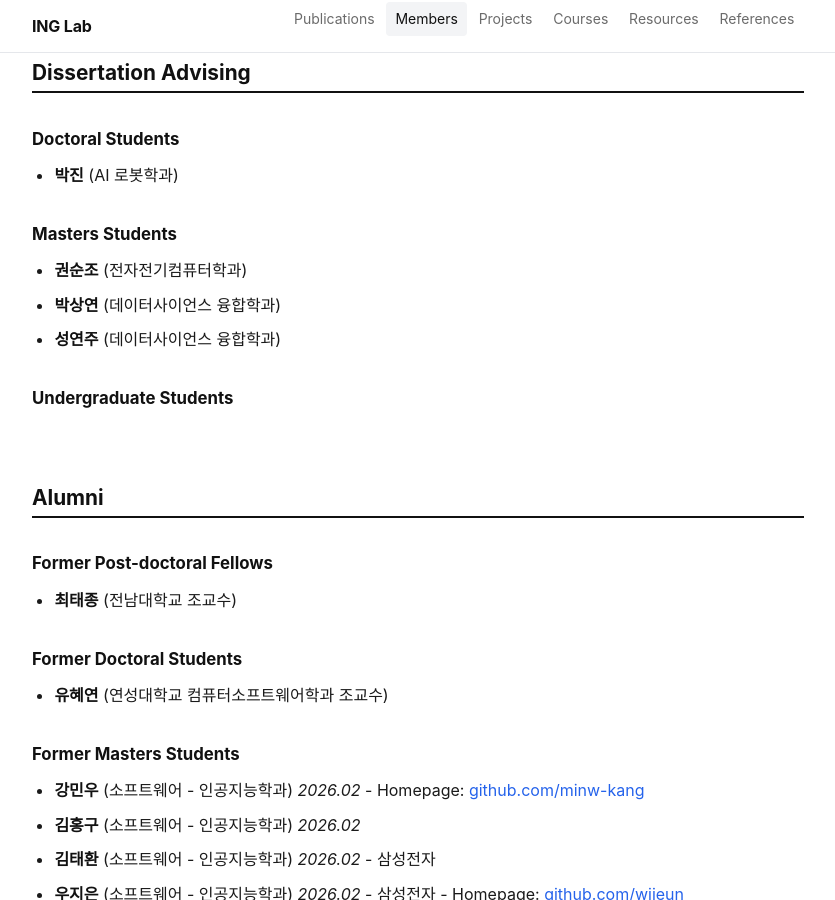
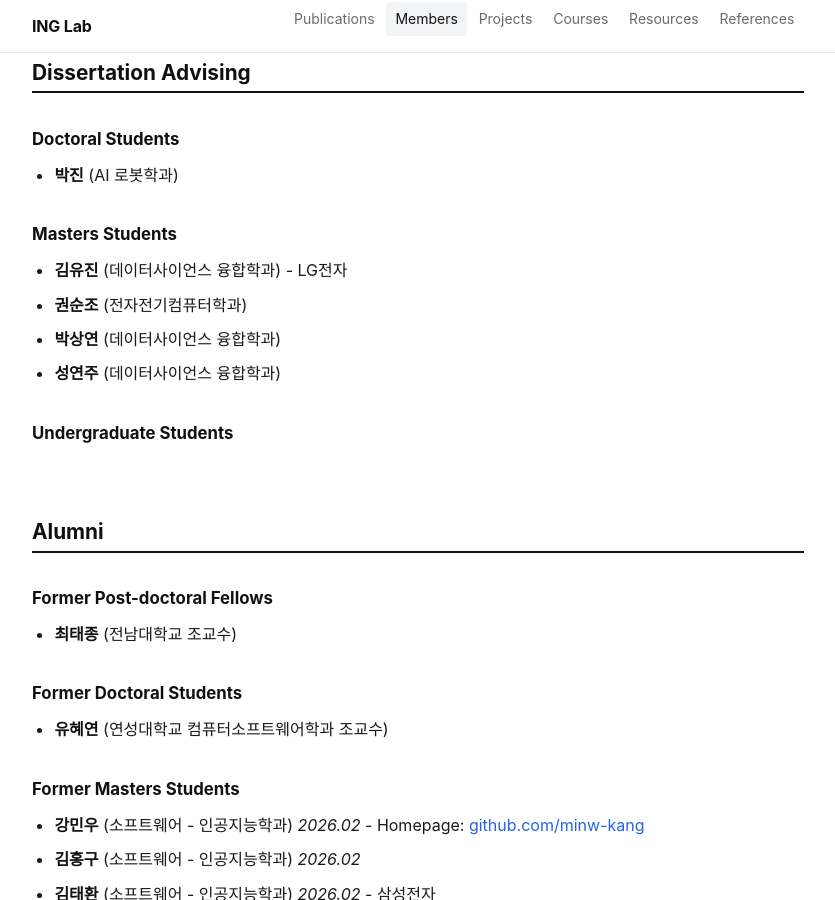
Before and after one commit to inglab/inglab.github.io, a Jekyll site: the page built from members.md, in a window 1280 px wide and 900 px high, scrolled down 1958 px. Shown: the whole window, without its empty margins (222-1057 px from the left). Built offline with Jekyll 4.4.1, drawn with Linux system fonts in a browser that asks for light colours.

Commit message:
Update members.md

```diff
--- a/members.md
+++ b/members.md
@@ -77,6 +77,7 @@ sitemap: false
 
 <h3>Masters Students</h3>
 
+- **김유진** (데이터사이언스 융합학과) - LG전자
 - **권순조** (전자전기컴퓨터학과)
 - **박상연** (데이터사이언스 융합학과)
 - **성연주** (데이터사이언스 융합학과)
```
